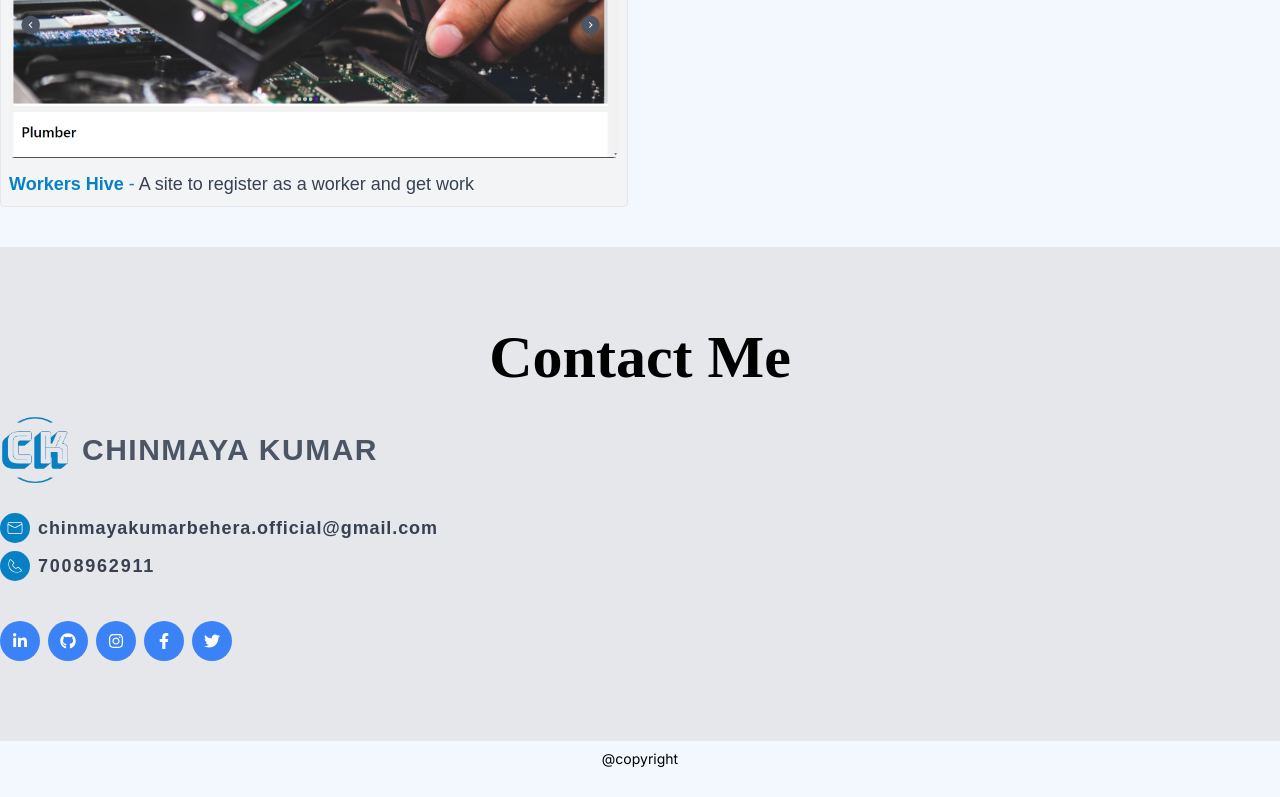
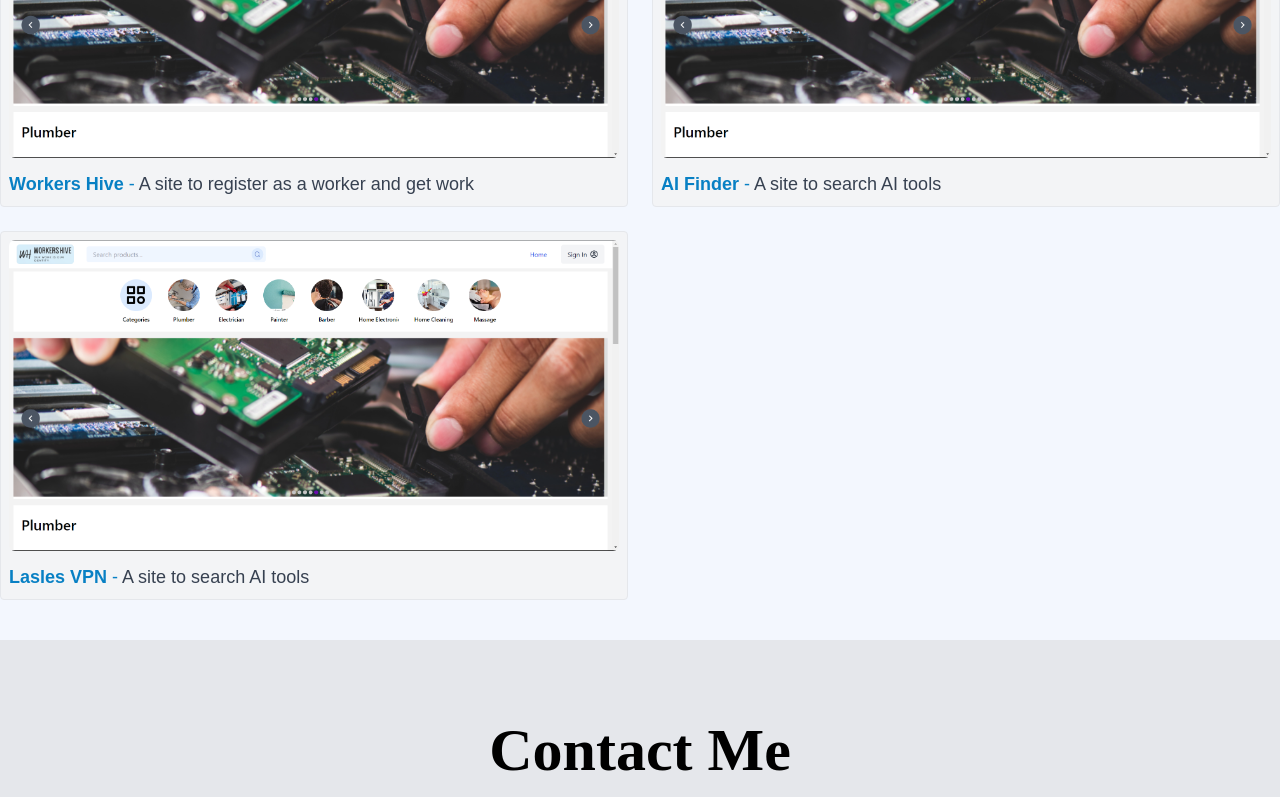
Before and after one commit to chinmaya-kumar-behera/portfolio, a Next.js app in the folder web/: page / in a window 1280 px wide. Shown: the part 3224-4021 px from the top of the page. Built offline with nearby package versions, Linux system fonts and the light colour scheme.

Commit message:
update : project card UI

```diff
--- a/web/app/page.js
+++ b/web/app/page.js
@@ -22,7 +22,7 @@ export default function Home() {
         <ScrollIndicator />
       </div>
       <div className="relative min-h-screen overflow-hidden">
-        <div className="absolute -right-[65%] -top-[25%] h-[1700px] w-[1700px] rounded-full bg-gradient-to-br from-blue-100 via-blue-50 to-white" />
+        {/* <div className="absolute -right-[65%] -top-[25%] h-[1700px] w-[1700px] rounded-full bg-gradient-to-br from-blue-100 via-blue-50 to-white" /> */}
         <div
           className="fixed right-2 bottom-6"
           style={{ zIndex: SOCIAL_LINK_INDEX }}
--- /dev/null
+++ b/web/components/UI/Button/Button.js
@@ -0,0 +1,11 @@
+import { BUTTON } from '@/constant/button.constant';
+import React from 'react'
+
+const Button = ({ className, children }) => {
+    console.log(BUTTON)
+  const style = "bg-gradient-to-r from-blue-400 to-blue-600 text-white " + className;
+
+  return <button className={style}>children</button>;
+};
+
+export default Button
--- /dev/null
+++ b/web/components/UI/Button/index.js
@@ -0,0 +1,3 @@
+import Button from "./Button";
+
+export default Button
--- /dev/null
+++ b/web/constant/button.constant.js
@@ -0,0 +1,11 @@
+const BUTTON = {
+  SIZE: {
+    xs: "p-0",
+    sm: "p-1",
+    md: "p-2",
+    lg: "py-2 px-3",
+    xl: "py-3 px-5",
+  },
+};
+
+export { BUTTON };
--- a/web/views/project/Project.js
+++ b/web/views/project/Project.js
@@ -46,7 +46,7 @@ const Project = () => {
           onClose={() => setModal(false)}
           projects={ProjectLists}
           projectId={currentProjectId}
-          setProject={setCurrentProjectId}
+          setProjectId={setCurrentProjectId}
         />
       )}
     </section>
--- a/web/views/project/components/ProjectContent.js
+++ b/web/views/project/components/ProjectContent.js
@@ -3,6 +3,7 @@ import { FaGithub } from 'react-icons/fa';
 import { PhotoGallery } from '@/components/shared';
 import Link from 'next/link';
 import Image from 'next/image';
+import Button from '@/components/UI/Button';
 
 const ProjectContent = ({ data }) => {
   return (
@@ -28,10 +29,13 @@ const ProjectContent = ({ data }) => {
           </div>
         </div>
         <div className="">
-          <button className="flex items-center gap-2 px-8 py-3 bg-blue-500 hover:bg-blue-400 transition-all text-white rounded-md">
+          {/* <button className="flex items-center gap-2 px-8 py-3 bg-blue-500 hover:bg-blue-400 transition-all text-white rounded-md">
+
+          </button> */}
+          <Button className="flex items-center">
             <FaGithub className="text-xl" />
             <span>Get Source Code</span>
-          </button>
+          </Button>
         </div>
       </div>
       <div className="py-5">
--- a/web/views/project/components/ProjectDetails.js
+++ b/web/views/project/components/ProjectDetails.js
@@ -11,13 +11,22 @@ const ProjectDetails = ({ isOpen, onClose, projects , projectId, setProjectId})
     if (projectId) setData(projects.find((el) => el.id === projectId ));
   }, [projectId]);
 
+
+  const totalProjects = projects.length;
+
   const onNextArrow = () => {
-    console.log("next aarrow clicked")
+    if (projectId < totalProjects) {
+      setProjectId(projectId + 1);
+    }
+  };
+
+  const onPrevArrow = () => {
+    if (projectId > 0) {
+      setProjectId(projectId - 1);
+    }
   }
 
-  const onPrevArrow = () => {
-    console.log("On prev arrow click")
-  }
+  console.log(projectId)
 
   return (
     <Dialog
@@ -30,12 +39,15 @@ const ProjectDetails = ({ isOpen, onClose, projects , projectId, setProjectId})
       onRequestClose={onClose}
     >
       <div className="relative h-full flex gap-5">
-        <button className="lg:hidden absolute top-2 right-2 z-10 p-1 bg-white rounded-full" onClick={onClose}>
+        <button
+          className="lg:hidden absolute top-2 right-2 z-10 p-1 bg-white rounded-full "
+          onClick={onClose}
+        >
           <RxCross2 className="text-xl text-blue-700" />
         </button>
         <aside className="hidden lg:flex items-center cursor-pointer">
           <MdArrowBackIos
-            className="text-5xl text-white"
+            className={`text-5xl ${projectId > 0 ? 'text-white hover:scale-110' : 'text-gray-300 hover:cursor-no-drop'} transition-all`}
             onClick={onPrevArrow}
           />
         </aside>
@@ -46,7 +58,7 @@ const ProjectDetails = ({ isOpen, onClose, projects , projectId, setProjectId})
         </div>
         <aside className="hidden relative lg:flex items-center">
           <MdArrowForwardIos
-            className="text-5xl text-white"
+            className={`text-5xl ${projectId < totalProjects ? 'text-white hover:scale-110' : 'text-gray-300 hover:cursor-no-drop transition-all'}`}
             onClick={onNextArrow}
           />
           <div className="absolute top-10">
--- a/web/views/project/project.doc.js
+++ b/web/views/project/project.doc.js
@@ -75,4 +75,126 @@ export const ProjectLists = [
     isOpenSourse: false,
     websiteLink: "https://workers-hive.vercel.app/",
   },
+
+  {
+    id: 2,
+    projectTitle: "AI Finder",
+    description: "A site to search AI tools",
+    thumbnaiil: workersHiveThumbNail,
+    images: [
+      {
+        id: 1,
+        src: demo,
+      },
+      {
+        id: 2,
+        src: demo1,
+      },
+      {
+        id: 3,
+        src: demo2,
+      },
+      {
+        id: 4,
+        src: demo3,
+      },
+    ],
+    topDesc: `This is a comprehensive MERN stack Web Application providing on demand service at the customers doorstep. The services are in various fields like Electronics, plumbing etc. I have used the latest technology for building this app. `,
+    workDetails: [
+      {
+        id: 1,
+        desc: "This is because paragraphs show a reader where the subdivisions of an essay begin and end, and thus help the reader see the organization of the essay and grasp its main points. Paragraphs can contain many different kinds of information. ",
+      },
+      {
+        id: 2,
+        desc: "This is because paragraphs show a reader where the subdivisions of an essay begin and end, and thus help the reader see the organization of the essay and grasp its main points. Paragraphs can contain many different kinds of information. ",
+      },
+      {
+        id: 3,
+        desc: "This is because paragraphs show a reader where the subdivisions of an essay begin and end, and thus help the reader see the organization of the essay and grasp its main points. Paragraphs can contain many different kinds of information. ",
+      },
+      {
+        id: 4,
+        desc: "This is because paragraphs show a reader where the subdivisions of an essay begin and end, and thus help the reader see the organization of the essay and grasp its main points. Paragraphs can contain many different kinds of information. ",
+      },
+      {
+        id: 5,
+        desc: "This is because paragraphs show a reader where the subdivisions of an essay begin and end, and thus help the reader see the organization of the essay and grasp its main points. Paragraphs can contain many different kinds of information. ",
+      },
+      {
+        id: 6,
+        desc: "This is because paragraphs show a reader where the subdivisions of an essay begin and end, and thus help the reader see the organization of the essay and grasp its main points. Paragraphs can contain many different kinds of information. ",
+      },
+      {
+        id: 7,
+        desc: "This is because paragraphs show a reader where the subdivisions of an essay begin and end, and thus help the reader see the organization of the essay and grasp its main points. Paragraphs can contain many different kinds of information. ",
+      },
+      {
+        id: 8,
+        desc: "This is because paragraphs show a reader where the subdivisions of an essay begin and end, and thus help the reader see the organization of the essay and grasp its main points. Paragraphs can contain many different kinds of information. ",
+      },
+      {
+        id: 9,
+        desc: "This is because paragraphs show a reader where the subdivisions of an essay begin and end, and thus help the reader see the organization of the essay and grasp its main points. Paragraphs can contain many different kinds of information. ",
+      },
+    ],
+    techStacks: ["React.js", "Next.js", "Tailwinds CSS"],
+    githubLink: "https:/github.com/chinmaya-kumar-behera",
+    logo: workersHiveLogo,
+    isOpenSourse: false,
+    websiteLink: "https://workers-hive.vercel.app/",
+  },
+
+  {
+    id: 3,
+    projectTitle: "Lasles VPN",
+    description: "A site to search AI tools",
+    thumbnaiil: workersHiveThumbNail,
+    images: [
+      {
+        id: 1,
+        src: demo,
+      },
+      {
+        id: 2,
+        src: demo1,
+      },
+      {
+        id: 3,
+        src: demo2,
+      },
+      {
+        id: 4,
+        src: demo3,
+      },
+    ],
+    topDesc: `This is a comprehensive MERN stack Web Application providing on demand service at the customers doorstep. The services are in various fields like Electronics, plumbing etc. I have used the latest technology for building this app. `,
+    workDetails: [
+      {
+        id: 1,
+        desc: "This is because paragraphs show a reader where the subdivisions of an essay begin and end, and thus help the reader see the organization of the essay and grasp its main points. Paragraphs can contain many different kinds of information. ",
+      },
+      {
+        id: 2,
+        desc: "This is because paragraphs show a reader where the subdivisions of an essay begin and end, and thus help the reader see the organization of the essay and grasp its main points. Paragraphs can contain many different kinds of information. ",
+      },
+      {
+        id: 3,
+        desc: "This is because paragraphs show a reader where the subdivisions of an essay begin and end, and thus help the reader see the organization of the essay and grasp its main points. Paragraphs can contain many different kinds of information. ",
+      },
+      {
+        id: 4,
+        desc: "This is because paragraphs show a reader where the subdivisions of an essay begin and end, and thus help the reader see the organization of the essay and grasp its main points. Paragraphs can contain many different kinds of information. ",
+      },
+      {
+        id: 5,
+        desc: "This is because paragraphs show a reader where the subdivisions of an essay begin and end, and thus help the reader see the organization of the essay and grasp its main points. Paragraphs can contain many different kinds of information. ",
+      },
+    ],
+    techStacks: ["React.js", "Next.js", "Tailwinds CSS"],
+    githubLink: "https:/github.com/chinmaya-kumar-behera",
+    logo: workersHiveLogo,
+    isOpenSourse: false,
+    websiteLink: "https://workers-hive.vercel.app/",
+  },
 ];
```
